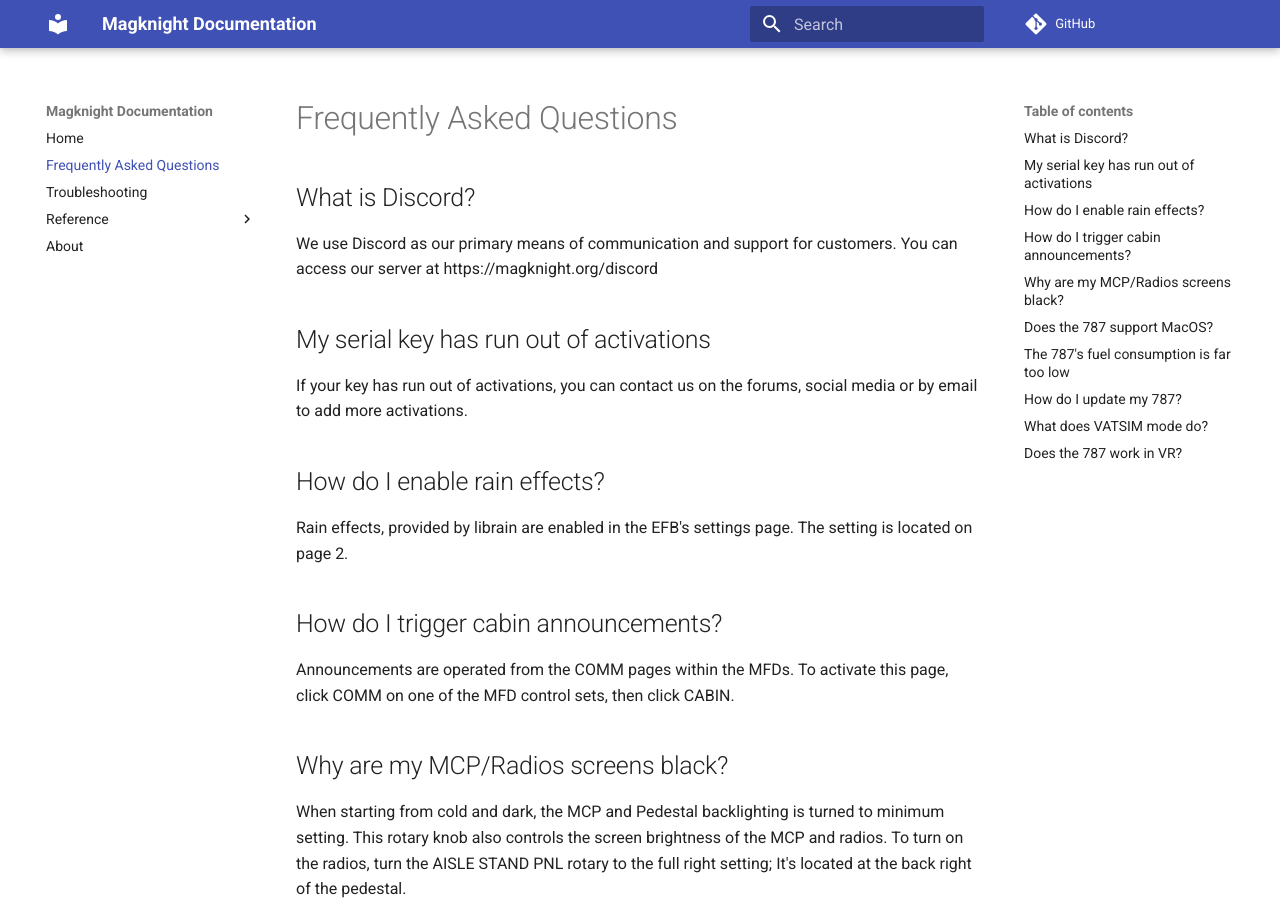
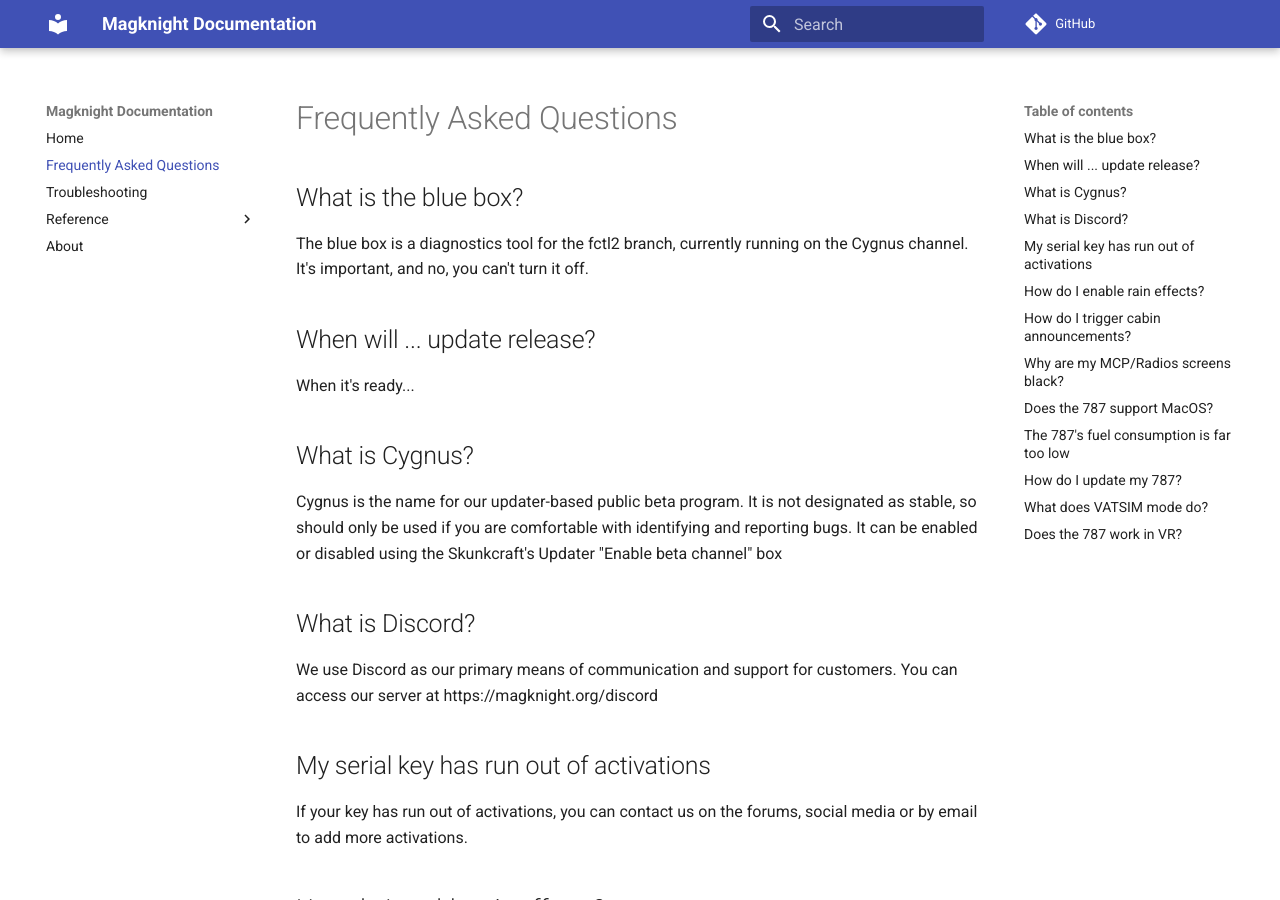
Before and after one commit to magknight/aviatorsDocs, an MkDocs documentation site: the page built from docs/faq.md, in a window 1280 px wide and 900 px high. Built offline with MkDocs 1.6.1 and Material for MkDocs 9.7.7, drawn with Linux system fonts in a browser that asks for light colours; comment, search, counter and statistics services are not loaded; some of the changed text lies outside the part shown.

Commit message:
Update faq.md

```diff
--- a/docs/faq.md
+++ b/docs/faq.md
@@ -2,6 +2,15 @@
 source: faq.md
 
 # Frequently Asked Questions
+## What is the blue box?
+The blue box is a diagnostics tool for the fctl2 branch, currently running on the Cygnus channel. It's important, and no, you can't turn it off.
+
+## When will ... update release?
+When it's ready...
+
+## What is Cygnus?
+Cygnus is the name for our updater-based public beta program. It is not designated as stable, so should only be used if you are comfortable with identifying and reporting bugs. It can be enabled or disabled using the Skunkcraft's Updater "Enable beta channel" box
+
 ## What is Discord?
 We use Discord as our primary means of communication and support for customers. You can access our server at https://magknight.org/discord
 
@@ -43,5 +52,4 @@
 We don't directly support VR, and haven't made any special arrangements to allow it to work. Many users have however reported that the plane does work in VR.
 We reccomend these modifications if you'd like to use the plane in VR:
 - [VR hotspots for cockpit seats](https://forums.x-plane.org/index.php?/forums/topic/172655-vr-hotspots-for-cockpit-seats/) by [Xplaner-73](https://forums.x-plane.org/index.php?/profile/428045-xplaner73/&wr=eyJhcHAiOiJmb3J1bXMiLCJtb2R1bGUiOiJmb3J1bXMtY29tbWVudCIsImlkXzEiOjE3MjY1NSwiaWRfMiI6MTYwMjY4OX0=) (X-Plane.org)
-
 - [MoveVR](https://forums.x-plane.org/index.php?/files/file/44809-movevr-move-external-windows-into-x-plane-even-into-vr/) by [Folko](https://forums.x-plane.org/index.php?/profile/215470-folko/&wr=eyJhcHAiOiJkb3dubG9hZHMiLCJtb2R1bGUiOiJkb3dubG9hZHMiLCJpZF8xIjo0NDgwOX0=) (X-Plane.org)
```
